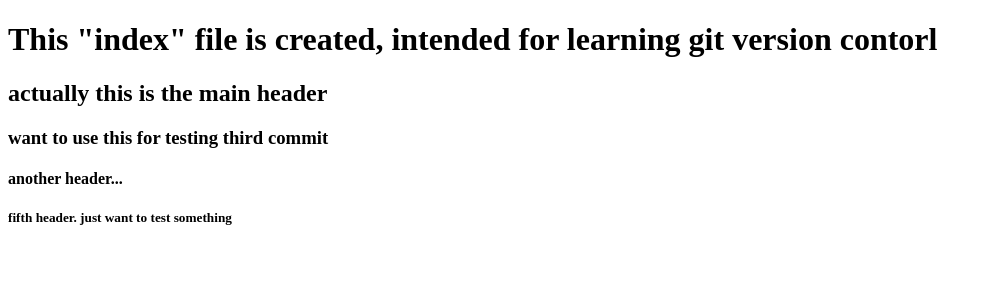
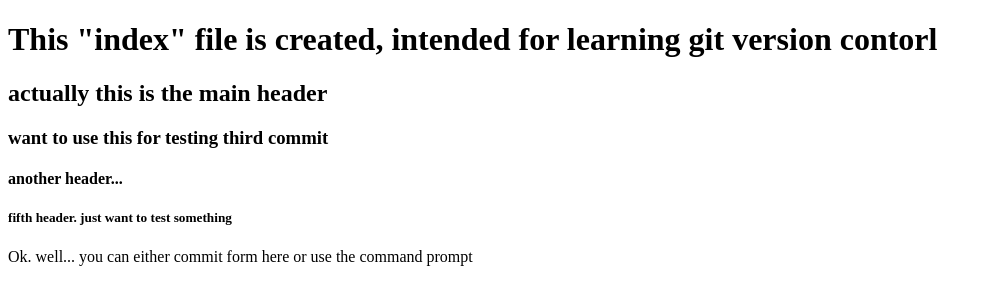
Before and after one commit to CoderAltin/myFirstRepository, a plain HTML site: page index.html in a window 1280 px wide. Shown: the whole page, without its empty margins (0-992 px from the left). Drawn offline with Linux system fonts and the light colour scheme.

Commit message:
6'th commit

```diff
--- a/index.html
+++ b/index.html
@@ -11,5 +11,6 @@
     <h3>want to use this for testing third commit</h3>
     <h4>another header...</h4>
     <h5>fifth header. just want to test something</h5>
+    <p>Ok. well... you can either commit form here or use the command prompt</p>
 </body>
 </html>
```
